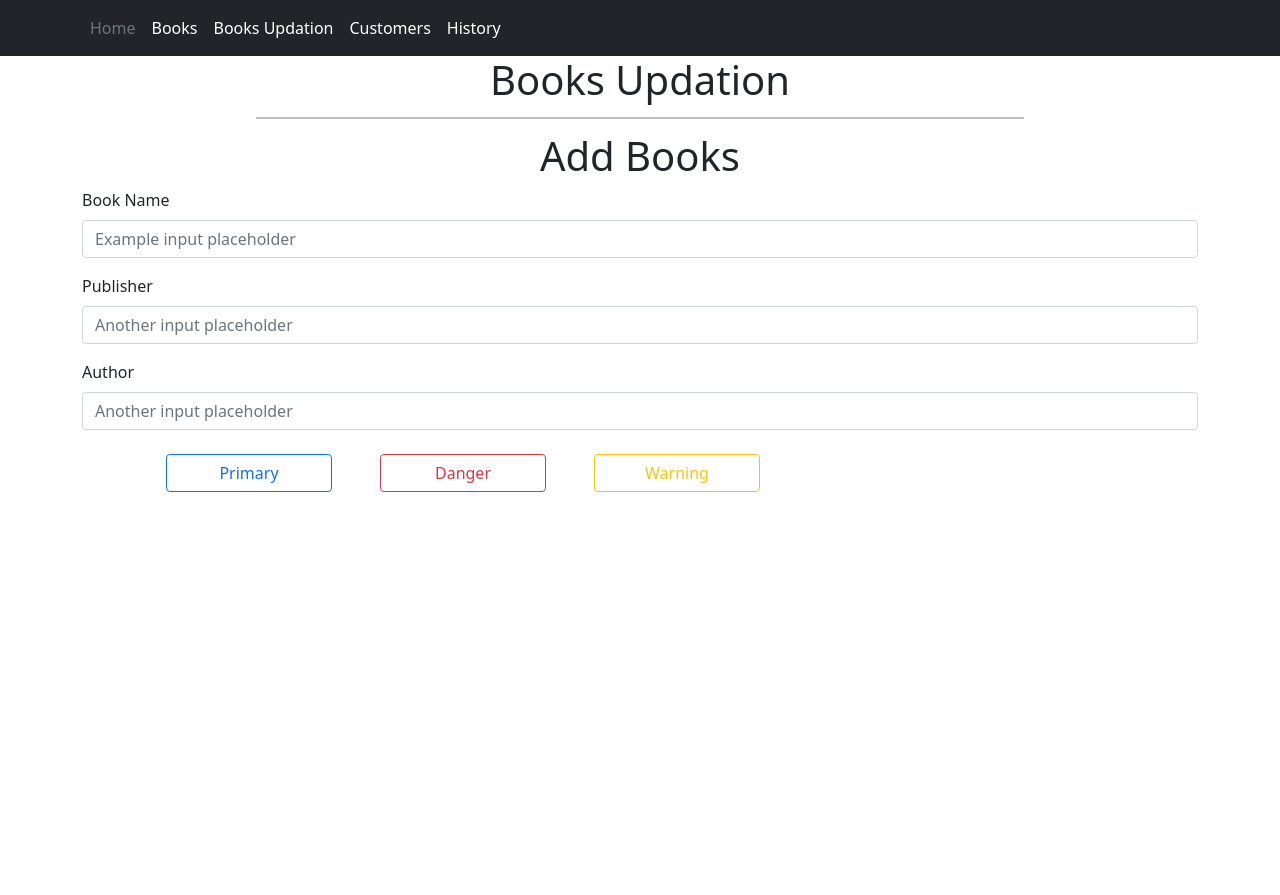
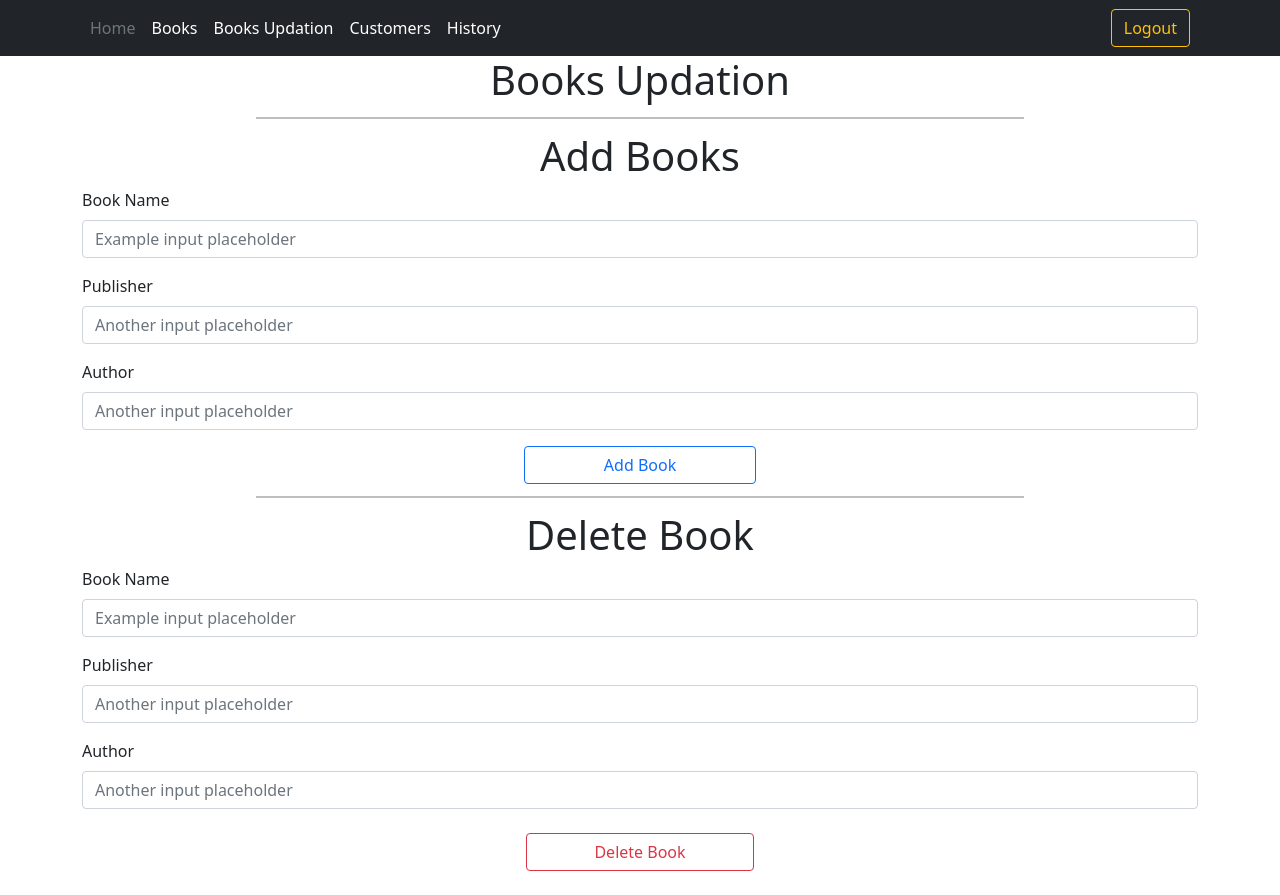
Before and after one commit to PsychoTakiya/LibraryManagementSystem, a Django app: template templates/booksupdation.html in a window 1280 px wide. Before the commit the page ends 492 px from the top, so only its background shows below. Run offline with Django 3.2, Linux system fonts and the light colour scheme; the template is opened without the code that fills it, so the values that code supplies are empty; parts of the project's set-up code (start-up, migrations or seed data) failed here and were passed over.

Commit message:
DEV_002_PG

```diff
--- a/LMS/admin.py
+++ b/LMS/admin.py
@@ -1,6 +1,7 @@
 from django.contrib import admin
 
-from LMS.models import Books
+from LMS.models import Books, Readers
 
 # Register your models here.
 admin.site.register(Books)
+admin.site.register(Readers)
--- a/LMS/urls.py
+++ b/LMS/urls.py
@@ -7,7 +7,14 @@ urlpatterns = [
     path('', views.index, name='home'),
     path('display', views.booksDisplay, name='booksDisplay'),
     path('updation', views.booksUpdation, name='booksUpdation'),
+    path('booksDeletion', views.booksDeletion, name='booksDeletion'),
+
+
     path('custUpdation', views.custUpdation, name='custUpdation'),
+    path('readersDeletion', views.readersDeletion, name='readersDeletion'),
+
+    path('login', views.login, name='login'),
+
 
 
 ]
--- a/templates/booksupdation.html
+++ b/templates/booksupdation.html
@@ -6,31 +6,84 @@
 <h1 style="text-align: center;">Books Updation</h1>
 <hr style="border: 1px solid black;  margin: 1% 20%;">
 
+
 <div class="container my-2">
     <h1 style="text-align: center;">Add Books</h1>
 
-    <form id="libraryForm" method="POST" action="/addBooks">
+
+    <form id="libraryForm" method="POST" action="/updation" {{is.valid}}>
+        {% csrf_token %}
+
+
         <div class="mb-3">
-            <label for="formGroupExampleInput" class="form-label">Book Name</label>
-            <input type="text" class="form-control" id="formGroupExampleInput" placeholder="Example input placeholder">
+            <label for="booksName" class="form-label">Book Name</label>
+            <input type="text" class="form-control" id="booksName" name="booksName"
+                placeholder="Example input placeholder">
         </div>
         <div class="mb-3">
-            <label for="formGroupExampleInput2" class="form-label">Publisher</label>
-            <input type="text" class="form-control" id="formGroupExampleInput2" placeholder="Another input placeholder">
+            <label for="publisher" class="form-label">Publisher</label>
+            <input type="text" class="form-control" id="publisher" name="publisher"
+                placeholder="Another input placeholder">
         </div>
         <div class="mb-3">
-            <label for="formGroupExampleInput2" class="form-label">Author</label>
-            <input type="text" class="form-control" id="formGroupExampleInput2" placeholder="Another input placeholder">
+            <label for="author" class="form-label">Author</label>
+            <input type="text" class="form-control" id="author" name="author" placeholder="Another input placeholder">
+        </div>
+
+
+
+
+
+        <div class="form-group row">
+            <div class="col-sm-10" style="justify-content: center; display: flex;margin: auto;">
+                {% csrf_token %}
+                <button type="submit" formaction="/updation" formmethod="POST"
+                    class="btn btn-outline-primary col-sm-3">Add
+                    Book</button>
+
+                {% csrf_token %}
+            </div>
         </div>
     </form>
+</div>
 
-    <div class="container my-4 ">
-        <div class="row mx-5">
-            <button type="button" class="btn btn-outline-primary btn-md col-2 mx-4 ">Primary</button>
-            <button type="button" class="btn btn-outline-danger btn-md col-2 mx-4">Danger</button>
-            <button type=" button" class="btn btn-outline-warning btn-md col-2 mx-4 ">Warning</button>
+
+<hr style="border: 1px solid black;  margin: 1% 20%;">
+
+
+<div class="container my-2">
+
+    <h1 style="text-align: center;">Delete Book</h1>
+
+    <form id="libraryForm" method="POST" action="/booksDeletion">
+        {% csrf_token %}
+
+        <div class="mb-3">
+            <label for="booksName" class="form-label">Book Name</label>
+            <input type="text" class="form-control" id="booksName" name="booksName"
+                placeholder="Example input placeholder">
         </div>
-    </div>
+        <div class="mb-3">
+            <label for="publisher" class="form-label">Publisher</label>
+            <input type="text" class="form-control" id="publisher" name="publisher"
+                placeholder="Another input placeholder">
+        </div>
+        <div class="mb-3">
+            <label for="author" class="form-label">Author</label>
+            <input type="text" class="form-control" id="author" name="author" placeholder="Another input placeholder">
+        </div>
+
+        <div class="container my-4 ">
+            <div class="col-sm-10" style="justify-content: center; display: flex;margin: auto;">
+                {% csrf_token %}
+
+                <button type=" submit" formaction="/booksDeletion" formmethod="post"
+                    class="btn btn-outline-danger btn-md col-sm-3 mx-4 ">Delete Book</button>
+                {% csrf_token %}
+
+            </div>
+        </div>
+    </form>
 </div>
 
 
```
Also changed, not shown: LMS/models.py (+11 -1 lines), LMS/views.py (+52 -2 lines), templates/base.html (+10 -7 lines), templates/customerupdation.html (+71 -1 lines), templates/login.html (added, +122 -0 lines), LMS/migrations/0002_readers.py (added), db.sqlite3.
